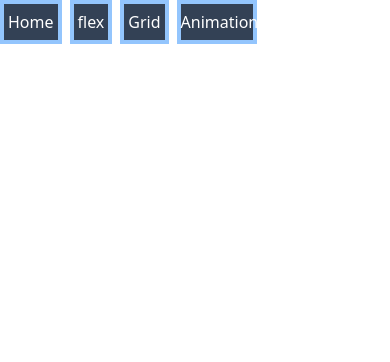
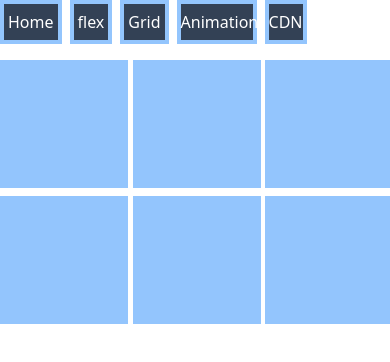
Before and after one commit to minhoshin11/study, a React (Vite) app in the folder tailwind-react/: page /cdn in a window 390 px wide. Shown: the top 362 px of the page. Built offline with nearby package versions, Linux system fonts and the light colour scheme.

Commit message:
반응형 및 다크모드

```diff
--- a/tailwind-react/src/App.jsx
+++ b/tailwind-react/src/App.jsx
@@ -1,6 +1,7 @@
 import { Route, Routes, useNavigate } from "react-router-dom";
 import "./App.css";
 import Ani from "./pages/ani";
+import Cdn from "./pages/cdn";
 import Flex from "./pages/flex";
 import Grid from "./pages/grid";
 
@@ -43,11 +44,20 @@ function App() {
         >
           Animation
         </button>
+        <button
+          className="border-4 border-blue-300 text-white bg-slate-700 size-11  w-20"
+          onClick={() => {
+            navigate("/cdn");
+          }}
+        >
+          CDN
+        </button>
       </div>
       <Routes>
         <Route path="/flex" element={<Flex />}></Route>
         <Route path="/grid" element={<Grid />}></Route>
         <Route path="ani" element={<Ani />}></Route>
+        <Route path="cdn" element={<Cdn />}></Route>
       </Routes>
     </>
   );
--- a/tailwind-react/src/pages/ani.jsx
+++ b/tailwind-react/src/pages/ani.jsx
@@ -1,6 +1,8 @@
 export default function Ani() {
+  // 여기에서 반응형도 할거임
   return (
     <>
+      <div className="dark">
         <div className="relative rounded-xl overflow-auto p-8">
           <div className="flex items-center justify-center">
             <span className="relative inline-flex">
@@ -18,6 +20,11 @@ export default function Ani() {
             </span>
           </div>
         </div>
+        {/* 반응형 */}
+        <div className="w-16 h-16 bg-red-300 sm:w-20 sm:h-20 sm:bg-blue-300 md:w-32 md:h-32 md:bg-green-300">
+          반응형
+        </div>
+      </div>
     </>
   );
 }
--- /dev/null
+++ b/tailwind-react/src/pages/cdn.jsx
@@ -0,0 +1,14 @@
+export default function Cdn() {
+  return (
+    <div>
+      <div className="grid grid-cols-3 gap-2">
+        <div className="h-32 w-32 bg-blue-300"></div>
+        <div className="h-32 w-32 bg-blue-300"></div>
+        <div className="h-32 w-32 bg-blue-300"></div>
+        <div className="h-32 w-32 bg-blue-300"></div>
+        <div className="h-32 w-32 bg-blue-300"></div>
+        <div className="h-32 w-32 bg-blue-300"></div>
+      </div>
+    </div>
+  );
+}
--- a/tailwind-react/tailwind.config.js
+++ b/tailwind-react/tailwind.config.js
@@ -1,5 +1,6 @@
 /** @type {import('tailwindcss').Config} */
 module.exports = {
+  darkMode: "class",
   content: ["./src/**/*.{js,jsx,ts,tsx}"],
   theme: {
     extend: {},
```
Lines whose indentation alone changed are shown as unchanged.
